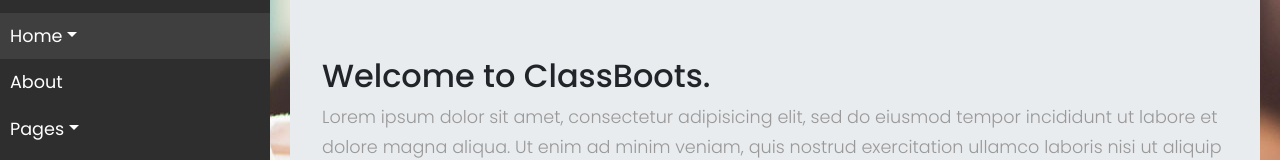
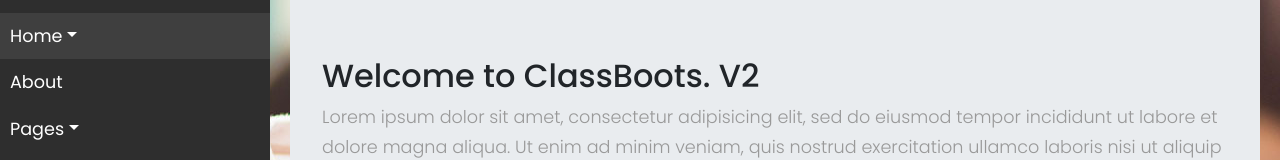
Before and after one commit to AvivSe/ClassBoots, an Angular app in the folder frontend/: page / in a window 1280 px wide. Shown: the part 145-305 px from the top of the page. Built offline with nearby package versions, Linux system fonts and the light colour scheme; no server answers.

Commit message:
Check heroku CI

```diff
--- a/frontend/src/app/layout/sidebar/sidebar.component.html
+++ b/frontend/src/app/layout/sidebar/sidebar.component.html
@@ -13,6 +13,7 @@
           <a routerLink="/some">Some Page</a>
         </li>
         <li>
+
           <a href="#">Home 3</a>
         </li>
       </ul>
--- a/frontend/src/app/pages/home/home.component.html
+++ b/frontend/src/app/pages/home/home.component.html
@@ -1,5 +1,5 @@
 <div class="jumbotron opacity">
-  <h2>Welcome to ClassBoots.</h2>
+  <h2>Welcome to ClassBoots. V2</h2>
   <p>Lorem ipsum dolor sit amet, consectetur adipisicing elit, sed do eiusmod tempor incididunt ut labore et dolore magna
     aliqua. Ut enim ad minim veniam, quis nostrud exercitation ullamco laboris nisi ut aliquip ex ea commodo consequat.
     Duis aute irure dolor in reprehenderit in voluptate velit esse cillum dolore eu fugiat nulla pariatur. Excepteur sint
```
